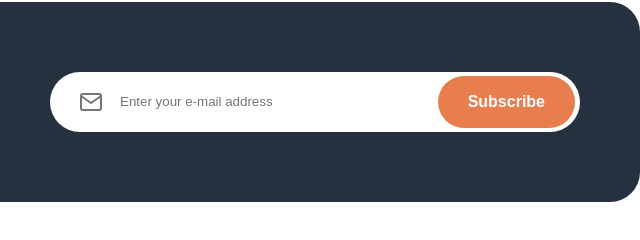
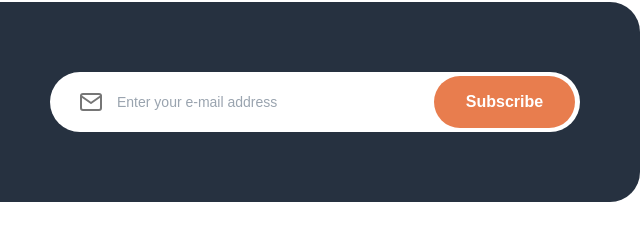
Before and after one commit to sonenae10-blip/site, a plain HTML site: page index.html in a window 1280 px wide. Shown: the part 2412-2652 px from the top of the page, 640-1280 px from the left. Drawn offline with Linux system fonts and the light colour scheme.

Commit message:
Add files via upload

```diff
--- a/index.html
+++ b/index.html
@@ -202,10 +202,24 @@
             gap: 12px;
         }
 
-        .input-box img {
+        .mail-icon {
             width: 24px;
             height: 24px;
-            padding-left: 24px;
+            margin-left: 24px;
+        }
+
+        .input-box .input {
+            flex: 1;
+            height: 100%;
+            border: none;
+            outline: none;
+            background: transparent;
+            color: #111;
+            font-size: 14px;
+        }
+
+        .input-box .input::placeholder {
+            color: #9aa4af;
         }
 
         .hero-image1 {
@@ -351,8 +365,8 @@
                     </p>
                 </div>
                 <div class="input-box">
-                    <img src="./mail.svg" alt="">
-                    <input id="fieldInput" class="input-box" type="text" placeholder="Enter your e-mail address">
+                    <img class="mail-icon" src="./mail.svg" alt="">
+                    <input id="fieldInput" class="input" type="email" placeholder="Enter your e-mail address">
                     <button class="btn">Subscribe</button>
                 </div>
             </div>
```
